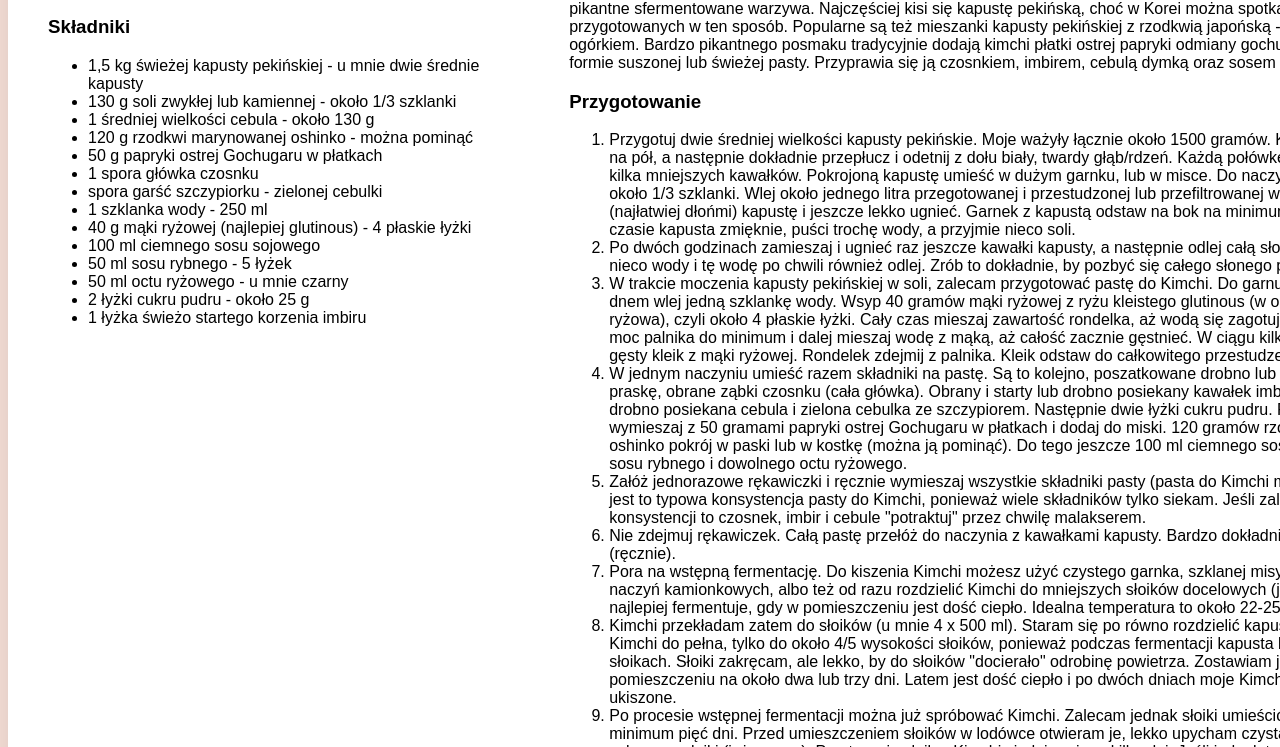
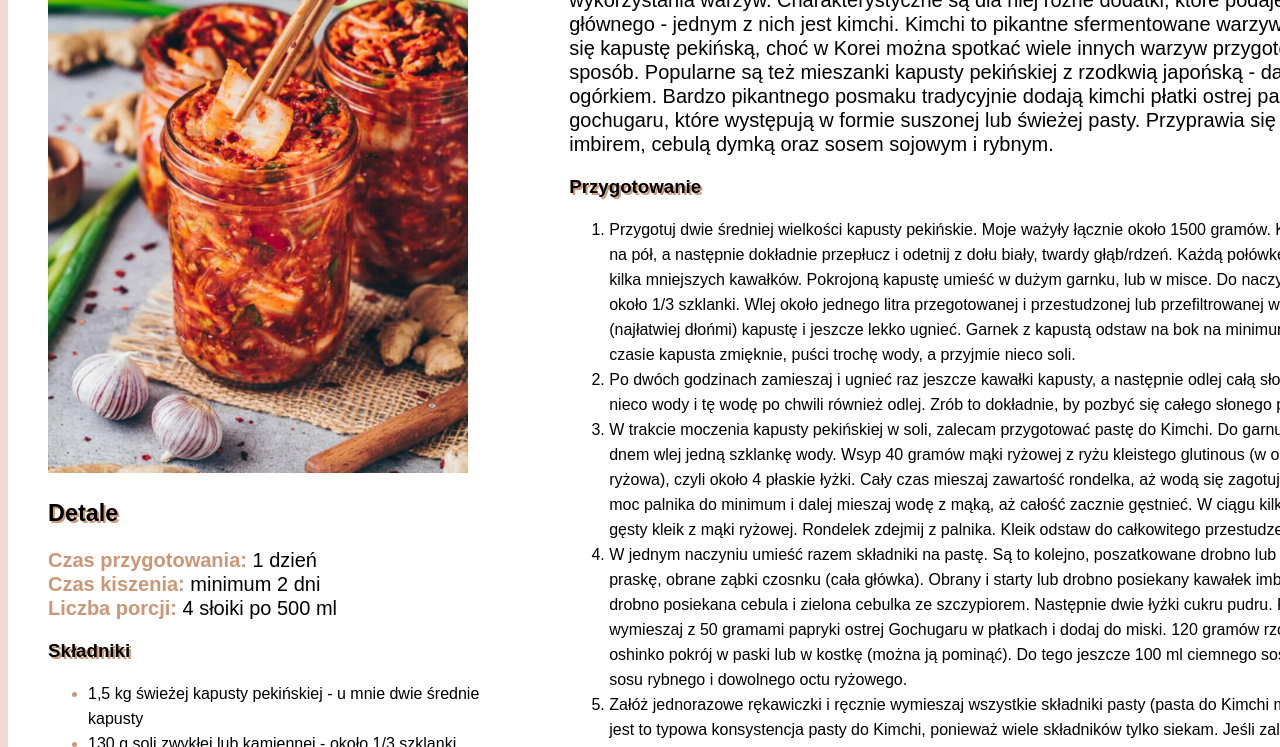
Before and after one commit to MartaTabor/Tutorial-02, a plain HTML site: page index.html in a window 1280 px wide. Shown: the part 164-911 px from the top of the page. Drawn offline with Linux system fonts and the light colour scheme; a web font is replaced by a local one.

Commit message:
created more css styles

```diff
--- a/index.html
+++ b/index.html
@@ -15,9 +15,9 @@
 
     <div class="wrapper">
     <main>
-    <h1>Przepis Na Kimchi</h1>
+    <h1 id="headings">Przepis Na Kimchi</h1>
     <div>
-      <p>
+      <p class="description">
         Kimchi to symbol kuchni koreańskiej, która słynie ze swojej
         różnorodności i wszechstronnego wykorzystania warzyw. Charakterystyczne
         są dla niej różne dodatki, które podaje się do dania głównego - jednym z
@@ -33,8 +33,8 @@
     </div>
 
     <div>
-      <h3>Przygotowanie</h3>
-      <ol>
+      <h3 id="headings">Przygotowanie</h3>
+      <ol class="list">
         <li>
           Przygotuj dwie średniej wielkości kapusty pekińskie. Moje ważyły
           łącznie około 1500 gramów. Kapusty przekrój wzdłuż na pół, a następnie
@@ -67,31 +67,34 @@
   </main>
 
   <aside>
-    <div>
-    <h3>Detale</h3>
+
+    <img src="kimchi-photo.png" alt="kimchi in a jar" width="420" />
+
+    <div class="details">
+    <h3 id="headings">Detale</h3>
     <p>
-      Czas przygotowania: 1 dzień</br> Czas kiszenia minimum: 2 dni</br> Liczba porcji:
+      <span class="details-item"><b>Czas przygotowania:</b></span> 1 dzień</br> <span class="details-item"><b>Czas kiszenia:</b></span> minimum 2 dni</br> <span class="details-item"><b>Liczba porcji:</b></span>
       4 słoiki po 500 ml
     </p>
   </div>
 
   <div>
-    <h3>Składniki</h3>
-    <ul>
-      <li>1,5 kg świeżej kapusty pekińskiej - u mnie dwie średnie kapusty</li>
-      <li>130 g soli zwykłej lub kamiennej - około 1/3 szklanki</li>
-      <li>1 średniej wielkości cebula - około 130 g</li>
-      <li>120 g rzodkwi marynowanej oshinko - można pominąć</li>
-      <li>50 g papryki ostrej Gochugaru w płatkach</li>
-      <li>1 spora główka czosnku</li>
-      <li>spora garść szczypiorku - zielonej cebulki</li>
-      <li>1 szklanka wody - 250 ml</li>
-      <li>40 g mąki ryżowej (najlepiej glutinous) - 4 płaskie łyżki</li>
-      <li>100 ml ciemnego sosu sojowego</li>
-      <li>50 ml sosu rybnego - 5 łyżek</li>
-      <li>50 ml octu ryżowego - u mnie czarny</li>
-      <li>2 łyżki cukru pudru - około 25 g</li>
-      <li>1 łyżka świeżo startego korzenia imbiru</li>
+    <h3 id="headings">Składniki</h3>
+    <ul class="list">
+      <li class="ingredients-list"><span class="list-item">1,5 kg świeżej kapusty pekińskiej - u mnie dwie średnie kapusty</span></li>
+      <li class="ingredients-list"><span class="list-item">130 g soli zwykłej lub kamiennej - około 1/3 szklanki</span></li>
+      <li class="ingredients-list"><span class="list-item">1 średniej wielkości cebula - około 130 g</span></li>
+      <li class="ingredients-list"><span class="list-item">120 g rzodkwi marynowanej oshinko - można pominąć</span></li>
+      <li class="ingredients-list"><span class="list-item">50 g papryki ostrej Gochugaru w płatkach</span></li>
+      <li class="ingredients-list"><span class="list-item">1 spora główka czosnku</span></li>
+      <li class="ingredients-list"><span class="list-item">spora garść szczypiorku - zielonej cebulki</span></li>
+      <li class="ingredients-list"><span class="list-item">1 szklanka wody - 250 ml</span></li>
+      <li class="ingredients-list"><span class="list-item">40 g mąki ryżowej (najlepiej glutinous) - 4 płaskie łyżki</span></li>
+      <li class="ingredients-list"><span class="list-item">100 ml ciemnego sosu sojowego</span></li>
+      <li class="ingredients-list"><span class="list-item">50 ml sosu rybnego - 5 łyżek</span></li>
+      <li class="ingredients-list"><span class="list-item">50 ml octu ryżowego - u mnie czarny</span></li>
+      <li class="ingredients-list"><span class="list-item">2 łyżki cukru pudru - około 25 g</span></li>
+      <li class="ingredients-list"><span class="list-item">1 łyżka świeżo startego korzenia imbiru</span></li>
     </ul>
   </div>
 
--- a/styles.css
+++ b/styles.css
@@ -11,7 +11,7 @@ body {
   width: 1500px;
   margin: 0 auto;
   background: #ffffff;
-  box-shadow: 6px 6px 20px rgba(0, 0, 0, 0.1);
+  box-shadow: 10px 10px 5px 0px rgba(0, 0, 0, 0.75);
 }
 
 main {
@@ -23,3 +23,33 @@ aside {
   width: 500;
   margin: 40px;
 }
+
+.details-item {
+  color: #cb9777;
+}
+
+.details {
+  font-size: 20px;
+  line-height: 24px;
+}
+
+.description {
+  font-size: 20px;
+  line-height: 24px;
+}
+
+.list {
+  line-height: 25px;
+}
+
+#headings {
+  text-shadow: 2px 2px #cb9777;
+}
+
+.list-item {
+  color: black;
+}
+
+.ingredients-list {
+  color: #cb9777;
+}
```
Also changed, not shown: kimchi-photo.png (added).
